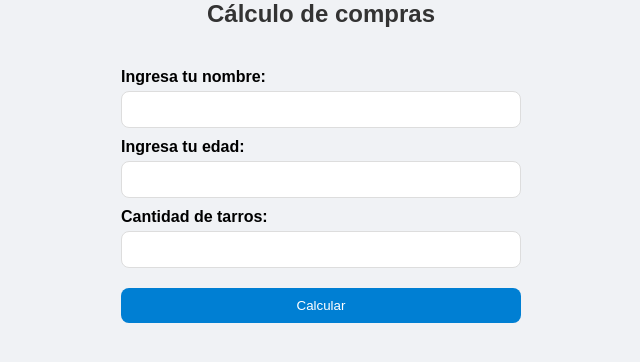
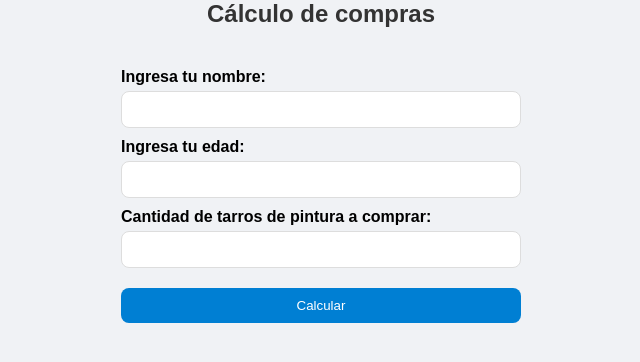
Before and after one commit to talo40/Examen-Programacion-Web, a Flask app: page /ejercicio1 in a window 1280 px wide. Shown: the part 248-610 px from the top of the page, without its empty margins (319-959 px from the left). Run offline with Flask 3, Linux system fonts and the light colour scheme.

Commit message:
actualizacion de codigo final

```diff
--- a/templates/ejercicio1.html
+++ b/templates/ejercicio1.html
@@ -15,7 +15,7 @@
             <label>Ingresa tu edad:</label>
             <input type="number" name="edad" required>
 
-            <label>Cantidad de tarros:</label>
+            <label>Cantidad de tarros de pintura a comprar:</label>
             <input type="number" name="cantidad_tarros" required>
 
             <button type="submit">Calcular</button>
--- a/templates/index.html
+++ b/templates/index.html
@@ -7,7 +7,7 @@
 </head>
 <body>
     <div class="container">
-        <h1>Menú Principal</h1>
+
         <div class="botones">
             <a href="/ejercicio1" class="btn btn-morado">Ejercicio 1</a>
             <a href="/ejercicio2" class="btn btn-cian">Ejercicio 2</a>
```
